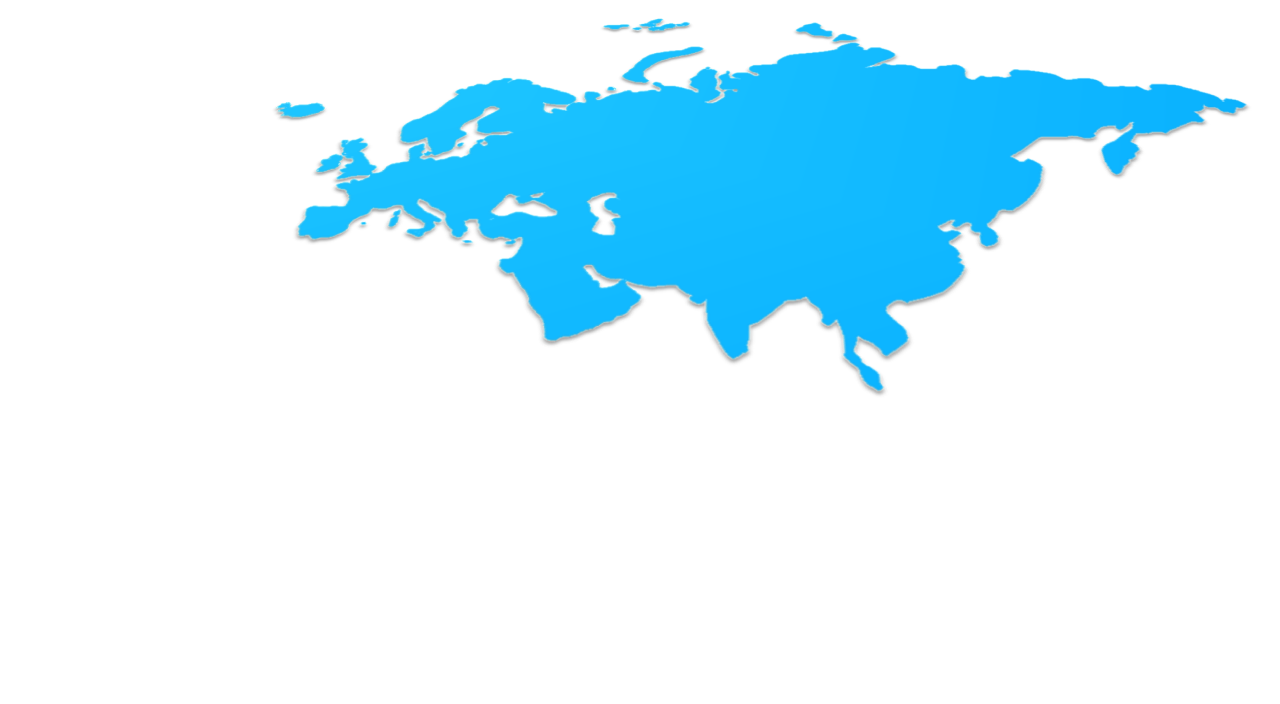
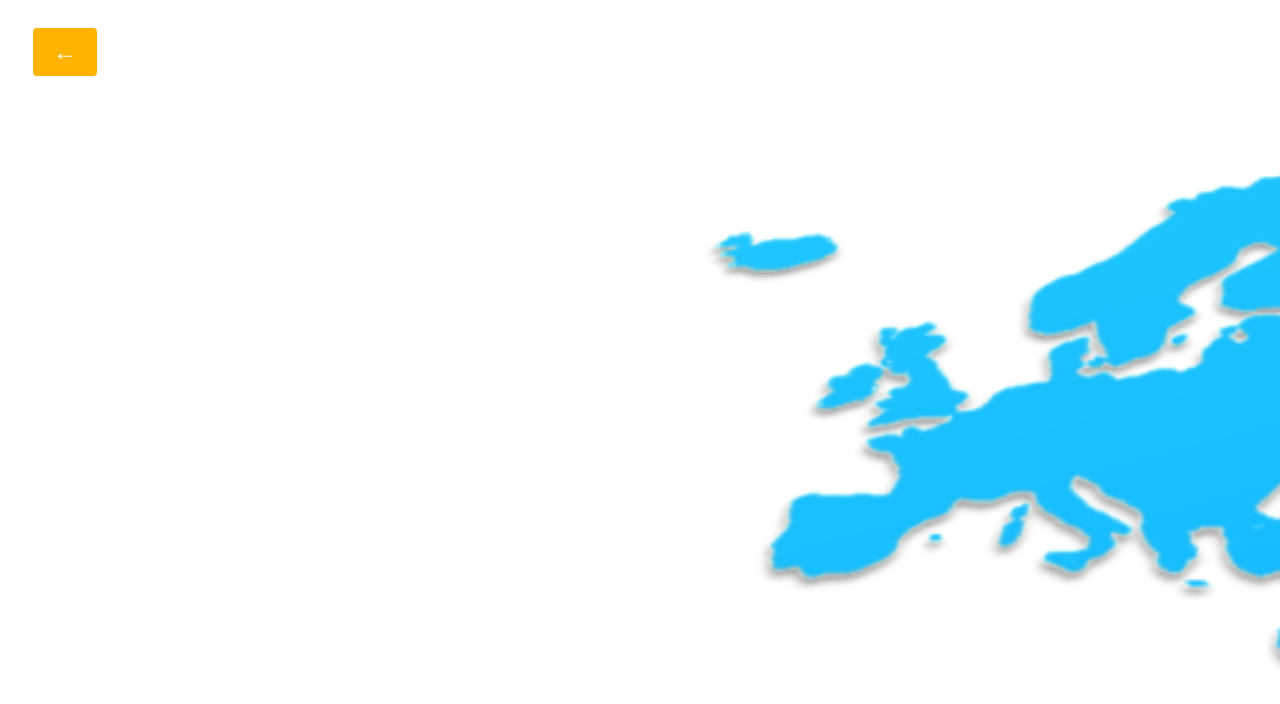
Before and after one commit to BokaiHu/GamingPlatform4AutisticChildren, a Vue app in the folder game/: page /#/start/europe in a window 1280 px wide. Shown: the top 704 px of the page. Built offline with nearby package versions, Linux system fonts and the light colour scheme.

Commit message:
Fix empty page

```diff
--- a/game/src/components/Europe.vue
+++ b/game/src/components/Europe.vue
@@ -1,7 +1,7 @@
 <template>
-    <button class="back-button" @click="goBack"><span v-html="backArrow"></span></button>
-    <div span="8" class="left"  @mousewheel.prevent="rollImg">
-      <img :src="imgUrl" alt="" class="img" ref="imgDiv" @mousedown="move">
+    <div span="8" class="left" @mousewheel.prevent="rollImg">
+        <button class="back-button" @click="goBack"><span v-html="backArrow"></span></button>
+      <img src="~@/assets/EU_nobg.png" alt="" class="img" ref="imgDiv" @mousedown="move">
     </div>
   </template>
 
@@ -11,7 +11,6 @@
     data() {
       return {
         backArrow: '&#8592;',
-        imgUrl: '/src/assets/largeEU_nobg_flat.png'
       };
     },
     methods: {
@@ -32,7 +31,6 @@
         left.addEventListener('mousemove', move)
                 function move(e) {
                 img.style.left = e.pageX - x + 'px'
-                img.style.top = e.pageY - y + 'px'
                 }
         // 添加鼠标抬起事件，鼠标抬起，将事件移除
         img.addEventListener('mouseup', function() {
@@ -76,17 +74,13 @@
     width: 100%; /* 确保元素宽度为100% */
     height: 100%; /* 确保元素高度为100% */
     background-color: #fff;
-    padding: 20px;
     float: left;
     overflow: hidden;
   }
 
   .img {
     position: absolute;
-    top: 5px;
-    left: 7px;
-    max-width: 9230px;
-    max-height: 4600px;
+    width: 300%; /* 确保元素宽度为100% */
     cursor: move;
   }
 
```
Also changed, not shown: game/src/assets/EU_nobg.png (renamed from game/src/assets/largeEU_nobg_flat.png).
